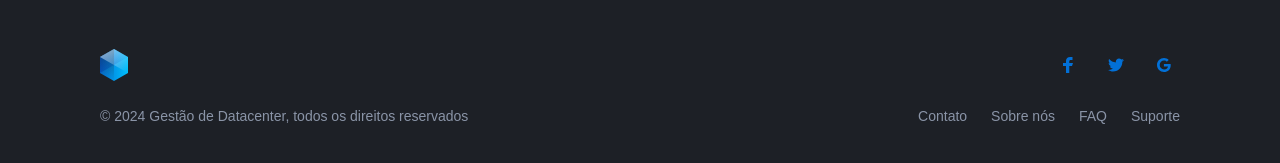
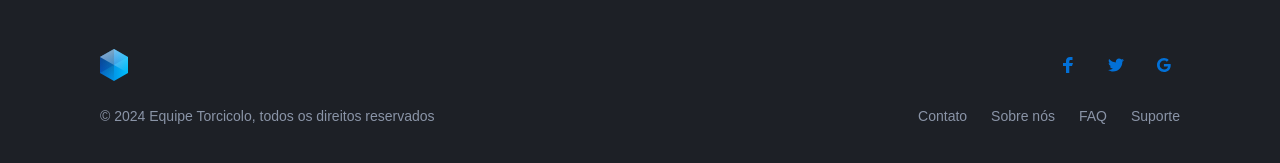
Before and after one commit to mdsreq-fga-unb/2024.2-T03-Paraizo, an MkDocs documentation site: the page built from docs/index.md, in a window 1280 px wide and 900 px high, scrolled down 1346 px. Shown: the part 709-872 px from the top of the window. Built offline with MkDocs 1.6.1 and Material for MkDocs 9.7.7, drawn with Linux system fonts in a browser that asks for light colours; nearby versions of some CDN libraries; comment, search, counter and statistics services are not loaded; the version menu is left out.

```diff
--- a/assets/home.html
+++ b/assets/home.html
@@ -278,7 +278,7 @@
                             </a>
                         </li>
                     </ul>
-                    <div class="footer-copyright">&copy; 2024 Gestão de Datacenter, todos os direitos reservados</div>
+                    <div class="footer-copyright">&copy; 2024 Equipe Torcicolo, todos os direitos reservados</div>
                 </div>
             </div>
         </footer>
```
